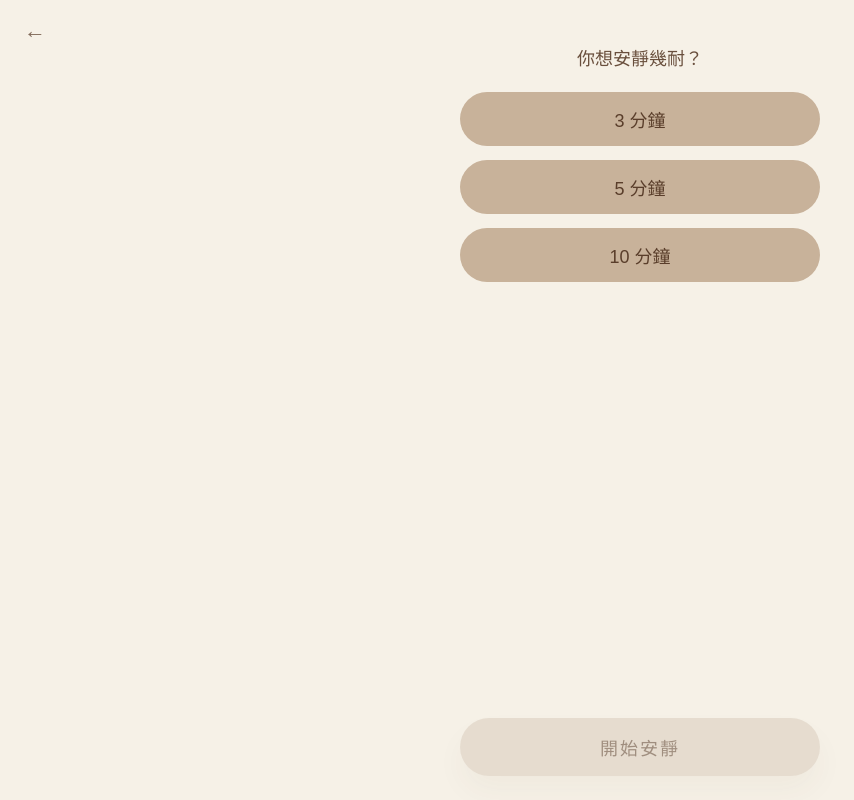
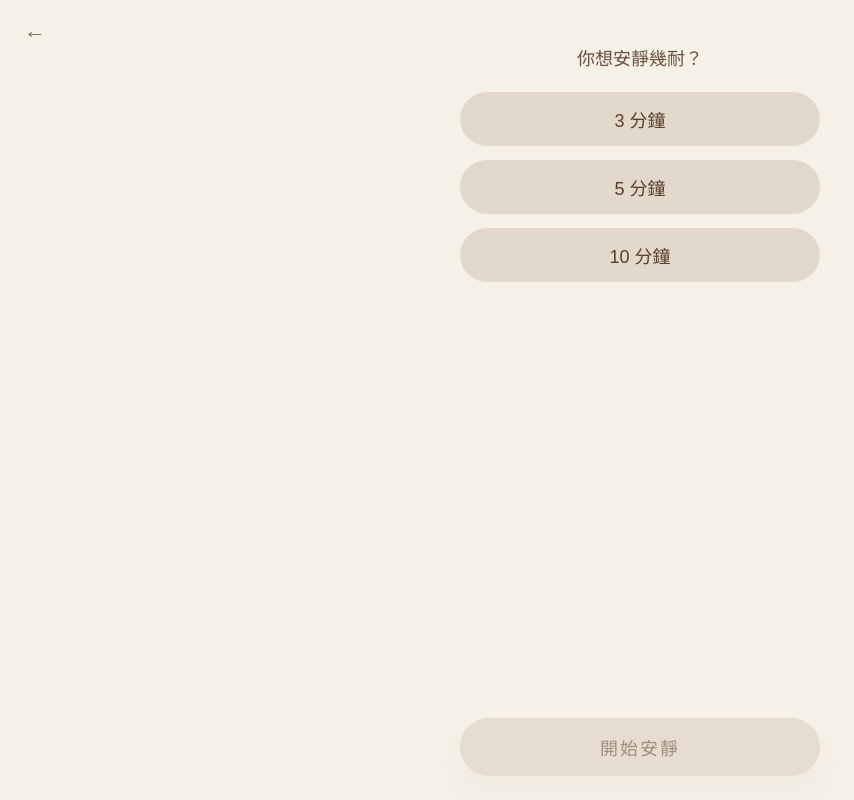
Before and after one commit to buzyfire-coder/selah-pwa, a Next.js app: page /time in a window 1280 px wide. Shown: the whole page, without its empty margins (0-854 px from the left). Built offline with nearby package versions, Linux system fonts and the light colour scheme.

Commit message:
wood colour

```diff
--- a/app/globals.css
+++ b/app/globals.css
@@ -2,6 +2,7 @@
   --bg: #F6F1E7;
   --text: #5A3E2B;
   --wood: rgba(139, 107, 79, 0.28);
+  --wood_soft:rgba(145,120,95,0.20);
   --border: rgba(90, 62, 43, 0.16);
   --panel: rgba(90, 62, 43, 0.06);
   --shadow: rgba(90, 62, 43, 0.08);
@@ -15,6 +16,7 @@
     --bg: #0E0F12;
     --text: rgba(246,241,231,.90);
     --wood: rgba(246,241,231,0.10);
+    --wood_soft:rgba(235,230,220,0.07);
     --border: rgba(246,241,231,0.14);
     --panel: rgba(246,241,231,0.06);
     --shadow: rgba(0,0,0,0.35);
--- a/app/time/page.tsx
+++ b/app/time/page.tsx
@@ -6,8 +6,8 @@ import { useRouter } from "next/navigation";
 
 const BG = "var(--bg)";
 const TEXT = "var(--text)";
-const WOOD = "#8B6B4F";
-const WOOD_SOFT = "#C8B29A";
+const WOOD = "var(--wood)";
+const WOOD_SOFT = "var(--wood_soft";
 
 export default function TimePage() {
   const router = useRouter();
```
